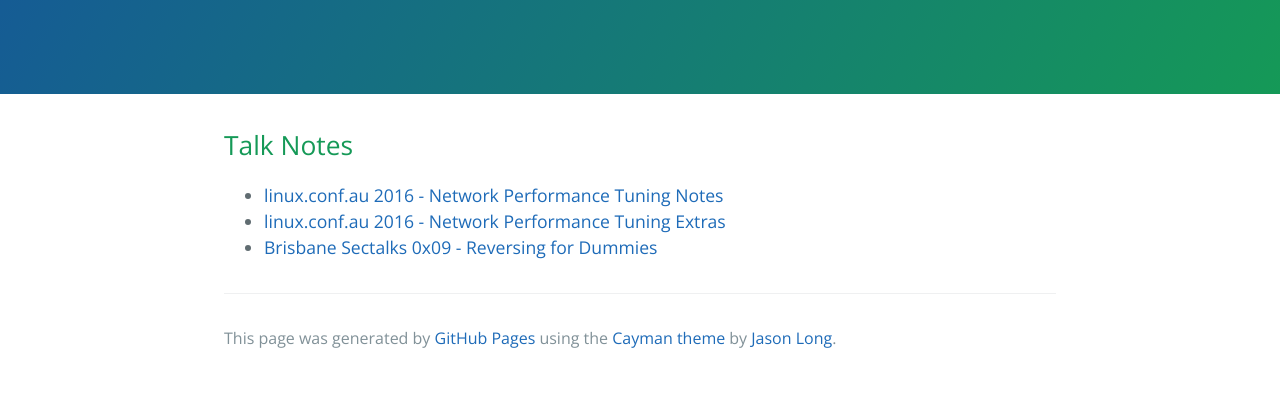
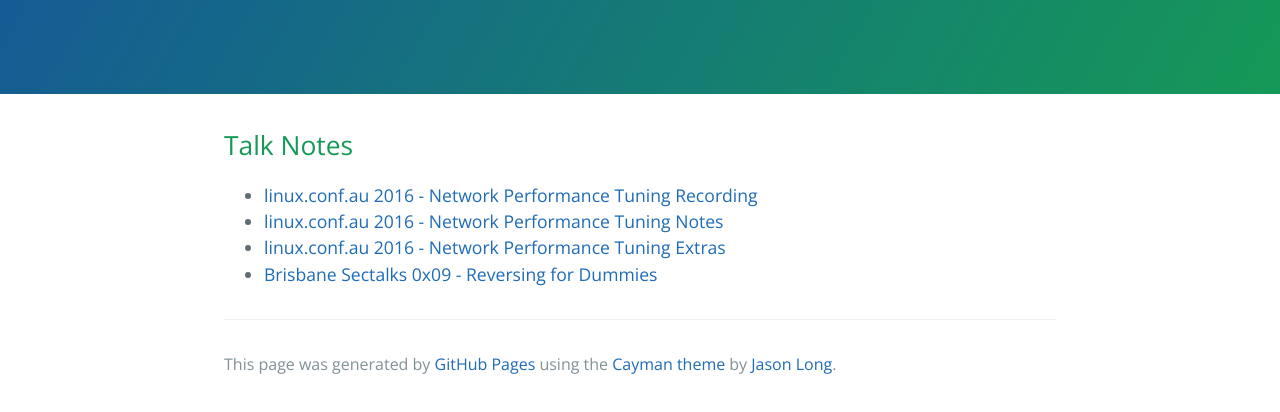
Before and after one commit to jbainbri/jbainbri.github.io, a plain HTML site: page index.html in a window 1280 px wide. Shown: the part 176-588 px from the top of the page. Drawn offline with nearby package versions, Linux system fonts and the light colour scheme.

Commit message:
Update index.html

```diff
--- a/index.html
+++ b/index.html
@@ -20,9 +20,10 @@
 <a id="talk-notes" class="anchor" href="#talk-notes" aria-hidden="true"><span aria-hidden="true" class="octicon octicon-link"></span></a>Talk Notes</h2>
 
 <ul>
-<li><a href="lca2016.html">linux.conf.au 2016 - Network Performance Tuning Notes</a></li>
-<li><a href="lca2016-extras.html">linux.conf.au 2016 - Network Performance Tuning Extras</a></li>
-<li><a href="https://gist.github.com/jbainbri/6fbafdf3fe6245a42f58f8f25eb0b2f0">Brisbane Sectalks 0x09 - Reversing for Dummies</a></li>
+  <li><a href="https://www.youtube.com/watch?v=ZYCKSN4xf84">linux.conf.au 2016 - Network Performance Tuning Recording</a></li>
+  <li><a href="lca2016.html">linux.conf.au 2016 - Network Performance Tuning Notes</a></li>
+  <li><a href="lca2016-extras.html">linux.conf.au 2016 - Network Performance Tuning Extras</a></li>
+  <li><a href="https://gist.github.com/jbainbri/6fbafdf3fe6245a42f58f8f25eb0b2f0">Brisbane Sectalks 0x09 - Reversing for Dummies</a></li>
 </ul>
 
       <footer class="site-footer">
```
